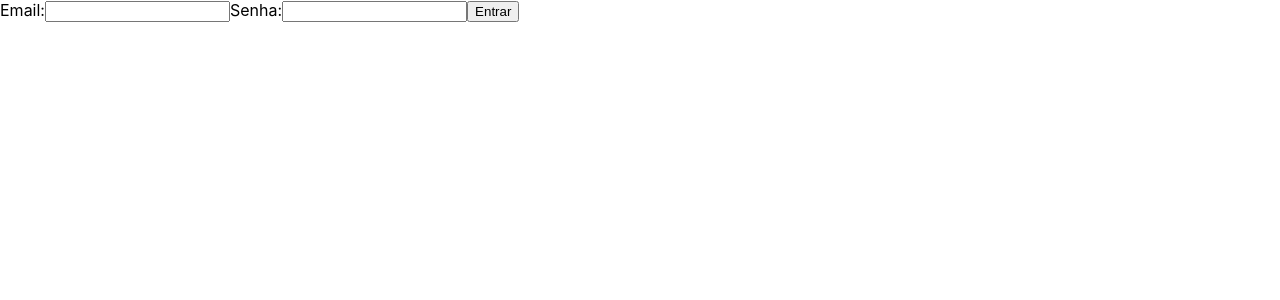
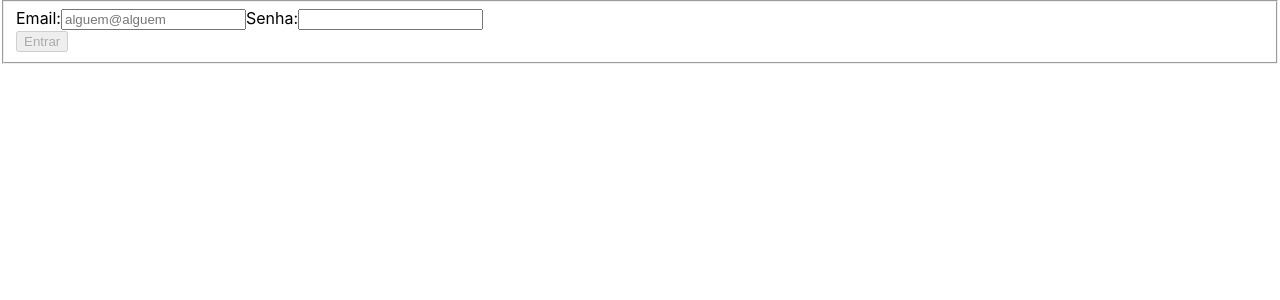
Before and after one commit to cae07/sd-013-a-project-trybewallet, a React (Create React App) app: page / in a window 1280 px wide. Shown: the top 300 px of the page. Built offline with nearby package versions, Linux system fonts and the light colour scheme.

Commit message:
requisito até o 7 pronto

```diff
--- a/src/App.js
+++ b/src/App.js
@@ -7,7 +7,7 @@ function App() {
   return (
     <div>
       <Route exact path="/" component={ Login } />
-      <Route path="/Carteira" component={ Wallet } />
+      <Route path="/carteira" component={ Wallet } />
     </div>
   );
 }
--- a/src/actions/index.js
+++ b/src/actions/index.js
@@ -1 +1,13 @@
 // Coloque aqui suas actions
+export const SET_LOGIN = 'SET_LOGIN';
+export const SET_CURRENCIES = 'SET_CURRENCIES';
+
+export const setLogin = (email) => ({
+  type: SET_LOGIN,
+  email,
+});
+
+export const setCurrencies = () => ({
+  type: SET_CURRENCIES,
+
+});
--- /dev/null
+++ b/src/components/Button.jsx
@@ -0,0 +1,17 @@
+import React from 'react';
+
+class Button extends React.Component {
+  render() {
+    return (
+      <div>
+        <button
+          type="button"
+        >
+          Adicionar despesas
+        </button>
+      </div>
+    );
+  }
+}
+
+export default Button;
--- /dev/null
+++ b/src/components/Header.css
@@ -0,0 +1,22 @@
+#header-container {
+  display: flex;
+  justify-content:space-between;
+  align-items: center;
+  color: rgb(0, 51, 102);
+  background-color: rgb(133, 188, 228);
+}
+
+#logo {
+  width: 180px;
+}
+
+#valor {
+  display: flex;
+  justify-content: space-around;
+  width: 500px;
+  margin-right: 100px;
+}
+
+#preco {
+  display: flex;
+}
--- /dev/null
+++ b/src/components/Header.jsx
@@ -0,0 +1,28 @@
+import React from 'react';
+import PropTypes from 'prop-types';
+import imagem from '../trybe-logo-login.png';
+import './Header.css';
+
+class Header extends React.Component {
+  render() {
+    const { email } = this.props;
+    return (
+      <header id="header-container">
+        <img id="logo" src={ imagem } alt="" />
+        <div id="valor">
+          <p data-testid="email-field">{`Email: ${email}`}</p>
+          <div id="preco">
+            <p data-testid="total-field">Despesa Total: R$ 0</p>
+            <p data-testid="header-currency-field">BRL</p>
+          </div>
+        </div>
+      </header>
+    );
+  }
+}
+
+Header.propTypes = {
+  email: PropTypes.string,
+}.isRequired;
+
+export default Header;
--- /dev/null
+++ b/src/pages/Login.css
@@ -0,0 +1,60 @@
+#login-countainer {
+  display: flex;
+  flex-direction: column;
+  border-radius: 5px;
+  width: 600px;
+  height: 500px;
+  margin-left: 60vh;
+  margin-top: 15vh;
+  align-items: center;
+  justify-content: center;
+  background-color: rgb(0, 51, 102);
+  color: rgb(228, 230, 227);
+border-style: none;
+}
+
+#login-countainer input{
+  margin-left: 10px;
+  border-radius: 5px;
+  border-style: none;
+  margin-bottom: 50px;
+  height: 20px;
+}
+
+#input-container {
+  display: flex;
+  justify-content: space-around;
+  margin-bottom: 20px;
+  width: 600px;
+  height: 20px;
+  margin-top: 50px;
+}
+
+#input-container label:hover{
+  color: rgb(231, 144, 62);
+}
+
+#button-login {
+  width: 100px;
+  height: 30px;
+  background-color: rgb(228, 230, 227);
+  border-radius: 5px;
+  border-style: none;
+}
+
+#button-login:hover {
+  color: rgb(228, 230, 227);
+  background-color: rgb(0, 51, 102);
+  border-style: outset;
+}
+
+#link-login {
+  width: 64px;
+  height: 15px;
+  padding: 0;
+}
+
+#img-login {
+  width: 450px;
+  border-radius: 10px;
+}
--- a/src/pages/Login.js
+++ b/src/pages/Login.js
@@ -1,31 +1,94 @@
 import React from 'react';
+import { connect } from 'react-redux';
+import { Link } from 'react-router-dom';
+import PropTypes from 'prop-types';
+import { setLogin } from '../actions';
+// import './Login.css';
+// import img from '../logo.gif';
 
 class Login extends React.Component {
+  constructor(props) {
+    super(props);
+    this.state = {
+      email: '',
+      password: '',
+    };
+    this.handleChange = this.handleChange.bind(this);
+    this.onSubmitLogin = this.onSubmitLogin.bind(this);
+  }
+
+  onSubmitLogin() {
+    const { dispatchSetLogin } = this.props;
+    dispatchSetLogin(this.state);
+  }
+
+  validLogin(email, password) {
+    const tamPass = 6;
+    const valid = email.match(/^([\w.%+-]+)@([\w-]+\.)+([\w]{2,})$/i);
+    if (!valid || password.length < tamPass) {
+      return true;
+    }
+    return false;
+  }
+
+  handleChange({ target }) {
+    const { name, value } = target;
+    this.setState({
+      [name]: value,
+    });
+  }
+
   render() {
+    const { email, password } = this.state;
     return (
-      <form>
+      <div>
+        <fieldset id="login-countainer">
+          {/* <img id="img-login" src={ img } alt="logo" /> */}
+          <div id="input-container">
             <label htmlFor="email-input">
               Email:
               <input
+                placeholder="alguem@alguem"
+                id="email-input"
                 type="text"
                 data-testid="email-input"
+                name="email"
+                onChange={ this.handleChange }
               />
             </label>
-        <label htmlFor="email-input">
+            <label htmlFor="password-input">
               Senha:
               <input
-            type="number"
+                id="password-input"
+                type="text"
                 data-testid="password-input"
+                name="password"
+                onChange={ this.handleChange }
               />
             </label>
+          </div>
+          <Link to="/carteira" id="link-login">
             <button
+              id="button-login"
               type="button"
+              disabled={ this.validLogin(email, password) }
+              onClick={ this.onSubmitLogin }
             >
               Entrar
             </button>
-      </form>
+          </Link>
+        </fieldset>
+      </div>
     );
   }
 }
 
-export default Login;
+Login.propTypes = {
+  dispatchSetLogin: PropTypes.func.isRequired,
+};
+
+const mapDispatchToProps = (dispatch) => ({
+  dispatchSetLogin: ({ email }) => dispatch(setLogin(email)),
+});
+
+export default connect(null, mapDispatchToProps)(Login);
--- /dev/null
+++ b/src/pages/Wallet.css
@@ -0,0 +1,26 @@
+#form {
+  border: 1px solid red;
+  border-radius: 5px;
+  background-color: rgb(0, 51, 102);
+  color: rgb(228, 230, 227);
+  height: 70px;
+  display: flex;
+  align-items: center;
+  box-shadow: 2px 3px 5px rgb(0, 51, 102);
+  }
+
+#form input {
+  border-radius: 10px;
+  border-style: none;
+  margin-left: 8px;
+}
+
+#form select {
+  border-radius: 5px;
+  margin-left: 8px;
+  border-style: none;
+}
+
+#form label {
+  margin-left: 40px;
+}
--- a/src/pages/Wallet.js
+++ b/src/pages/Wallet.js
@@ -1,9 +1,99 @@
 import React from 'react';
+import { connect } from 'react-redux';
+import PropTypes from 'prop-types';
+import Button from '../components/Button';
+import Header from '../components/Header';
+// import './Wallet.css';
 
 class Wallet extends React.Component {
+  constructor(props) {
+    super(props);
+    this.state = {
+      loading: true,
+      result: '',
+    };
+    this.getApiMoedas = this.getApiMoedas.bind(this);
+    this.getOptions = this.getOptions.bind(this);
+  }
+
+  componentDidMount() {
+    this.getApiMoedas();
+  }
+
+  async getApiMoedas() {
+    const getAPI = await fetch('https://economia.awesomeapi.com.br/json/all');
+    const data = await getAPI.json();
+    delete data.USDT;
+
+    this.setState({
+      result: data,
+    }, () => this.setState({ loading: false }));
+  }
+
+  getOptions() {
+    const { result } = this.state;
+    const arrayResult = Object.keys(result);
+    return arrayResult
+      .map((moeda, indice) => (
+        <option value={ moeda } key={ indice }>{ moeda }</option>
+      ));
+  }
+
   render() {
-    return <div>TrybeWallet</div>;
+    const { emailReducer } = this.props;
+    const { loading } = this.state;
+    const Loading = <h1>Loading...</h1>;
+
+    if (loading === true) { return Loading; }
+    return (
+      <div>
+        <Header email={ emailReducer } />
+        <form id="form">
+          <label htmlFor="valor-input">
+            Valor:
+            <input type="text" id="valor-input" name="valor" />
+          </label>
+          <label htmlFor="descricao-input">
+            Descrição:
+            <input type="text" id="descricao-input" name="descricao" />
+          </label>
+          <label htmlFor="moeda-input">
+            Moeda:
+            <select id="moeda-input">
+              {this.getOptions()}
+            </select>
+          </label>
+          <label htmlFor="pagamento-input">
+            Método de pagamento:
+            <select id="pagamento-input">
+              <option value="dinheiro"> Dinheiro </option>
+              <option value="credito"> Cartão de crédito </option>
+              <option value="debito"> Cartão de débito </option>
+            </select>
+          </label>
+          <label htmlFor="despesa-input">
+            Tag:
+            <select id="despesa-input">
+              <option value="alimentacao"> Alimentação </option>
+              <option value="lazer"> Lazer </option>
+              <option value="trabalho"> Trabalho </option>
+              <option value="transporte"> Transporte </option>
+              <option value="saude"> Saúde </option>
+            </select>
+          </label>
+          <Button />
+        </form>
+      </div>
+    );
   }
 }
 
-export default Wallet;
+Wallet.propTypes = {
+  email: PropTypes.string,
+}.isRequired;
+
+const mapStateToProps = (state) => ({
+  emailReducer: state.user.email,
+});
+
+export default connect(mapStateToProps)(Wallet);
--- a/src/reducers/user.js
+++ b/src/reducers/user.js
@@ -1 +1,20 @@
 // Esse reducer será responsável por tratar as informações da pessoa usuária
+import { SET_LOGIN } from '../actions';
+
+const INITIAL_STATE = {
+  user: { email: '' },
+};
+
+const user = (state = INITIAL_STATE, action) => {
+  switch (action.type) {
+  case SET_LOGIN:
+    return ({
+      ...state,
+      email: action.email,
+    });
+  default:
+    return state;
+  }
+};
+
+export default user;
--- a/src/reducers/wallet.js
+++ b/src/reducers/wallet.js
@@ -1 +1,21 @@
 // Esse reducer será responsável por tratar o todas as informações relacionadas as despesas
+import { SET_CURRENCIES } from '../actions';
+
+const INITIAL_STATE = {
+  currencies: [],
+  expenses: [],
+};
+
+const wallet = (state = INITIAL_STATE, { payload, type }) => {
+  switch (type) {
+  case SET_CURRENCIES:
+    return {
+      ...state,
+      currencies: Object.keys(payload),
+    };
+  default:
+    return state;
+  }
+};
+
+export default wallet;
```
Also changed, not shown: src/trybe-logo-login.png (added), 1 other file (tests, documents, lock files or other folders). Lines whose indentation alone changed are shown as unchanged.
